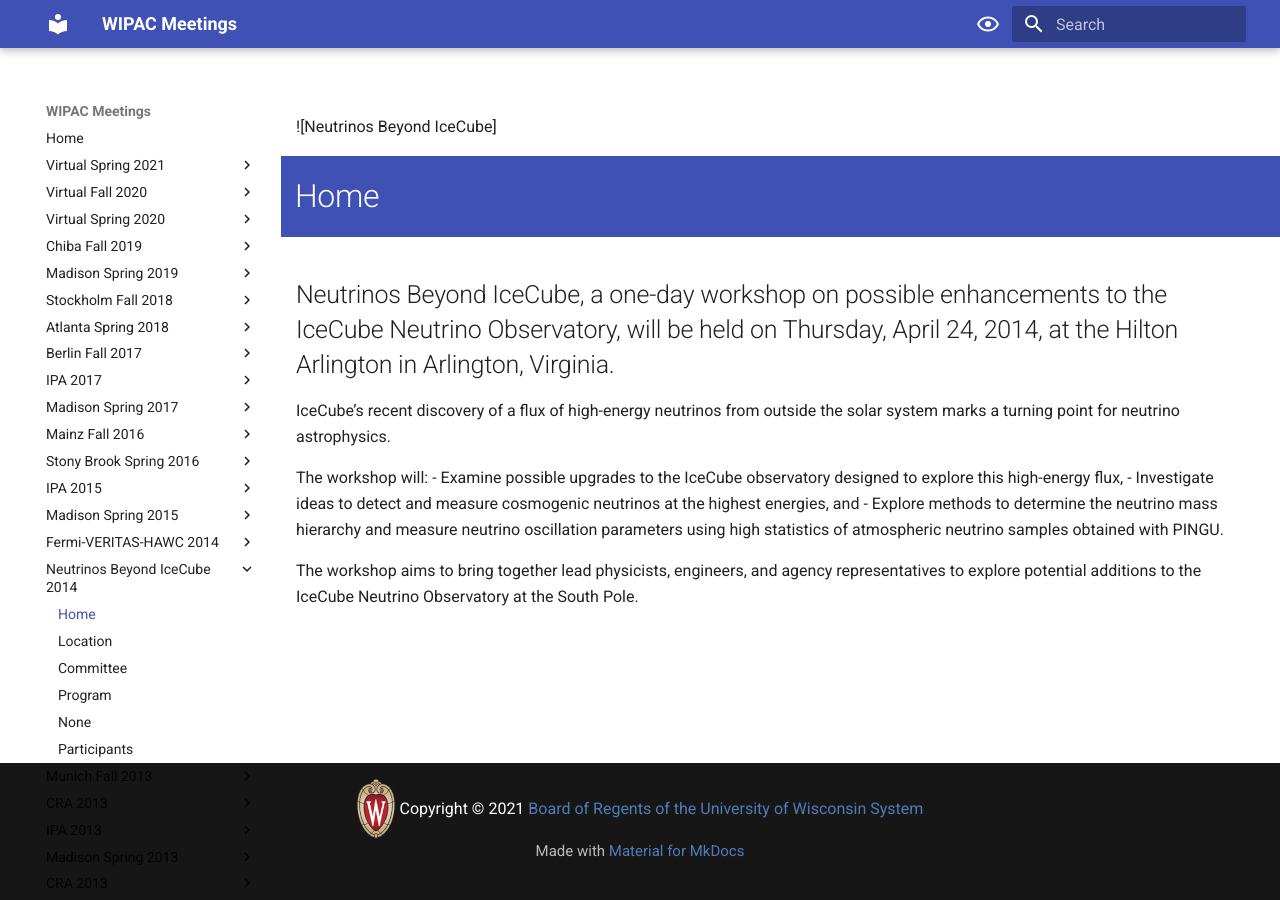
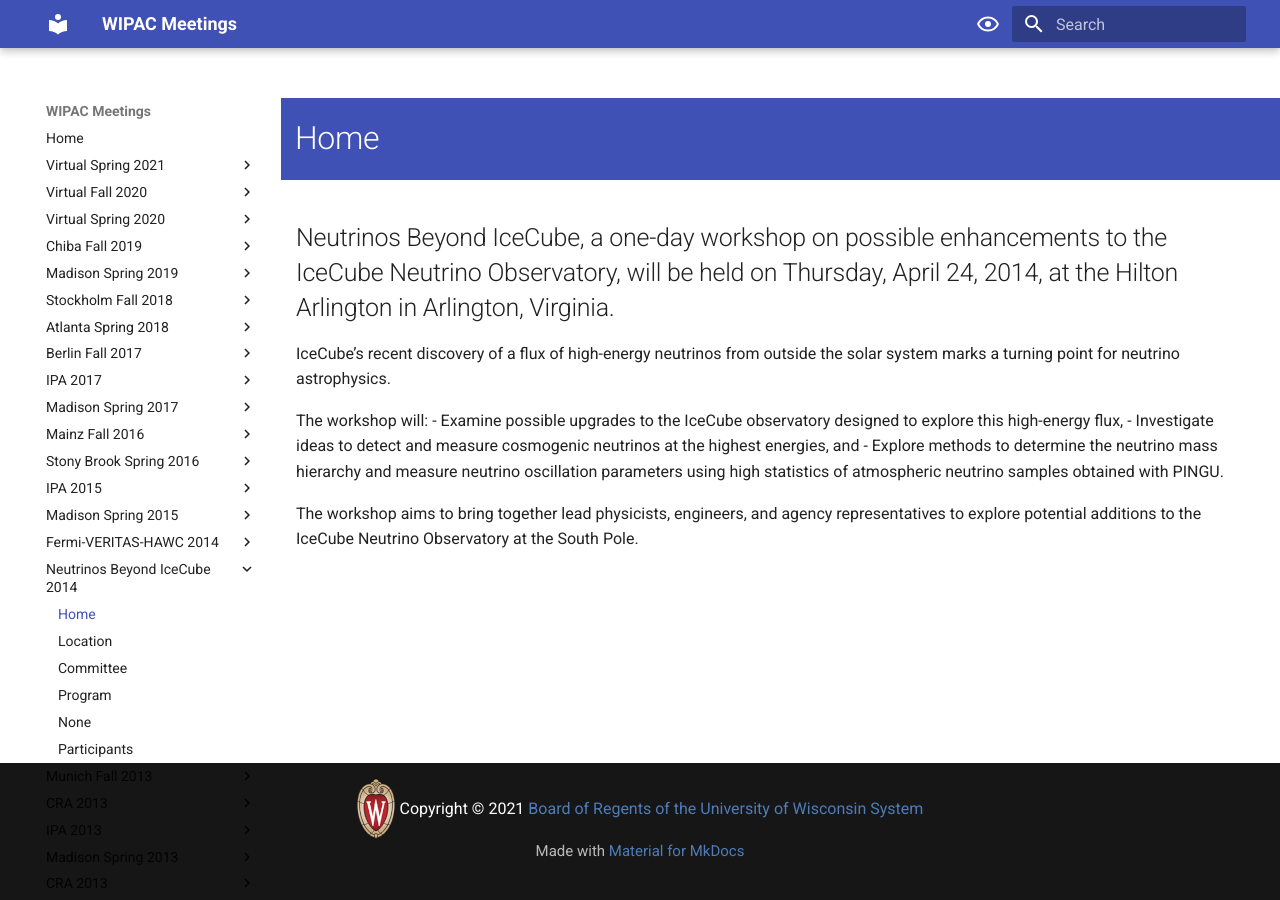
Before and after one commit to WIPACrepo/meetings_website, an MkDocs documentation site: the page built from docs/neutrinos-beyond-icecube/home.md, in a window 1280 px wide. Built offline with MkDocs 1.6.1 and Material for MkDocs 9.7.7, drawn with Linux system fonts in a browser that asks for light colours.

Commit message:
Update home.md
Fixed header

```diff
--- a/docs/neutrinos-beyond-icecube/home.md
+++ b/docs/neutrinos-beyond-icecube/home.md
@@ -2,8 +2,6 @@
 hide:
   - toc
 ---
-
-![Neutrinos Beyond IceCube]
 
 
 # Home
```
